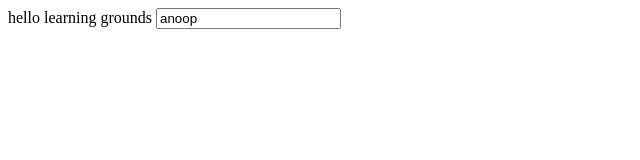
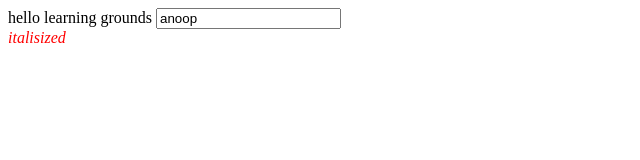
Before and after one commit to chapeI/soe, an Angular app: page / in a window 1280 px wide. Shown: the top 160 px of the page, without its empty margins (0-640 px from the left). Built offline with nearby package versions, Linux system fonts and the light colour scheme.

Commit message:
css class to italicize

```diff
--- a/src/app/learning/learning.component.ts
+++ b/src/app/learning/learning.component.ts
@@ -5,10 +5,14 @@ import { Component, OnInit } from '@angular/core';
   template: `
   learning grounds
   <input [id]="test" value="anoop">
+  <div class="make-text-italized">italisized</div>
   `,
   styles: [`
     div {
       color: red;
+    }
+    .make-text-italized {
+      font-style: italic;
     }
   `]
 })
```
